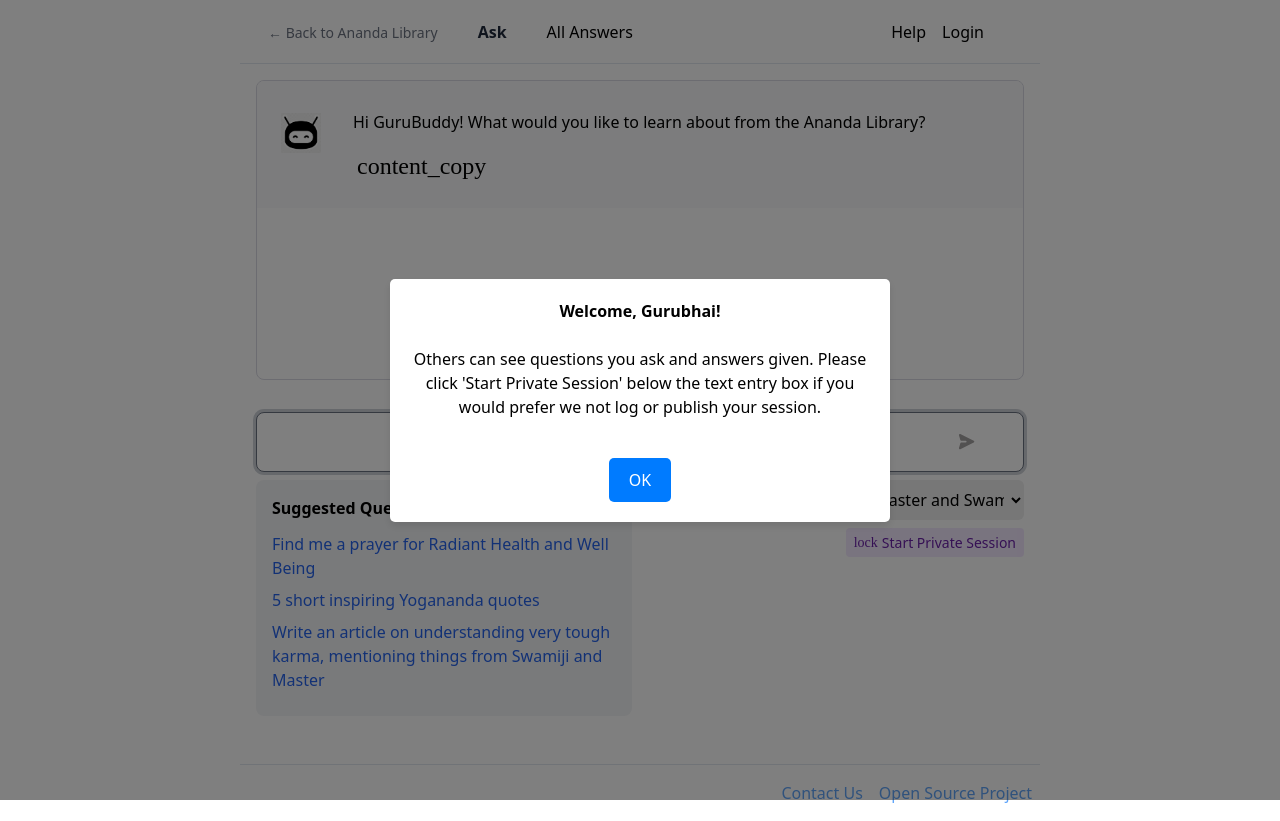
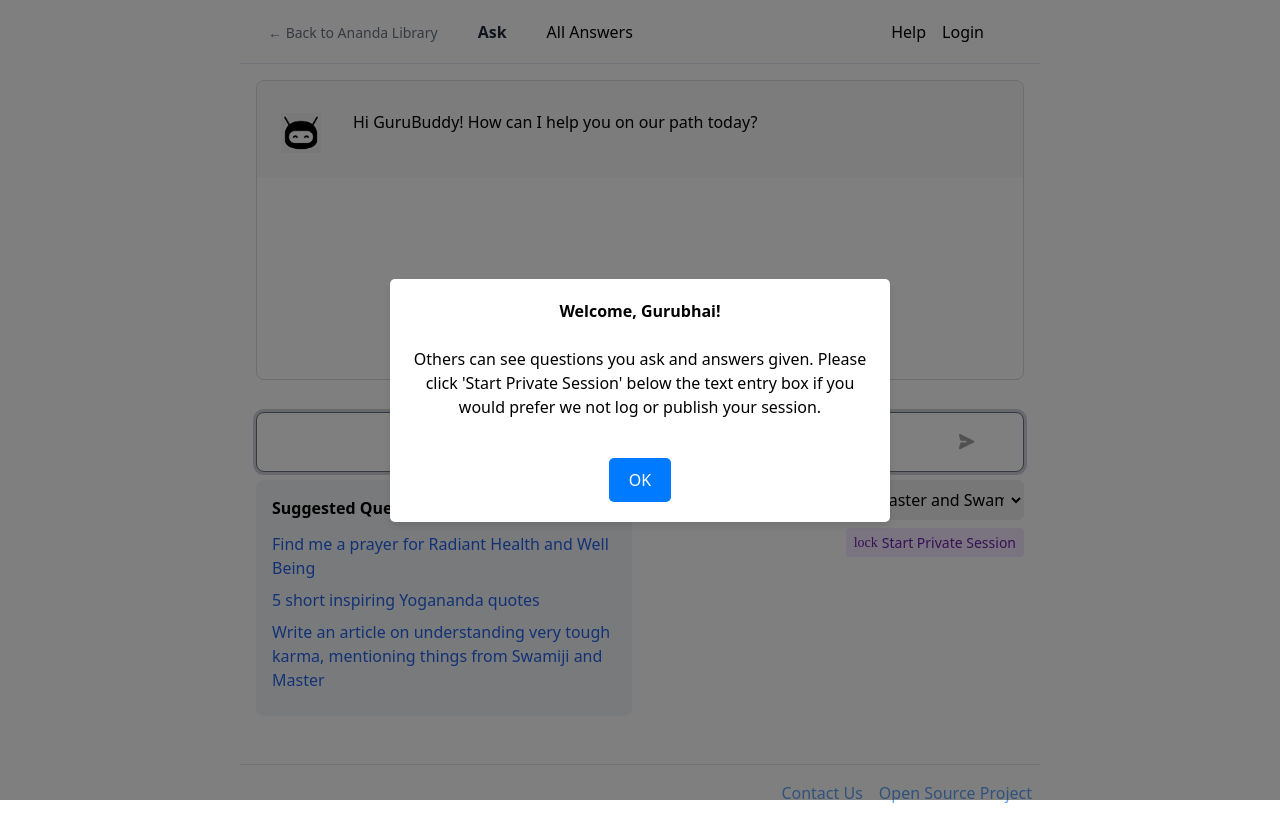
Before and after one commit to mayooear/gpt4-pdf-chatbot-langchain, a Next.js app: page / in a window 1280 px wide. Built offline with nearby package versions, Linux system fonts and the light colour scheme.

Commit message:
Fix copy button showing up too often and change. Welcome message.

```diff
--- a/hooks/useChat.ts
+++ b/hooks/useChat.ts
@@ -15,7 +15,7 @@ export const useChat = (collection: string, history: [string, string][], private
   }>({
     messages: [
       {
-        message: 'Hi GuruBuddy! What would you like to learn about from the Ananda Library?',
+        message: 'Hi GuruBuddy! How can I help you on our path today?',
         type: 'apiMessage',
       },
     ],
--- a/pages/index.tsx
+++ b/pages/index.tsx
@@ -299,7 +299,9 @@ export default function Home() {
                           </div>
                           {/* Action icons container */}
                           <div className="mt-4 flex gap-2">
-                            <CopyButton markdown={message.message} answerId={message.docId ?? ''} />
+                            {message.type === 'apiMessage' && message.docId && (
+                              <CopyButton markdown={message.message} answerId={message.docId ?? ''} />
+                            )}
                             {!privateSession && message.type === 'apiMessage' && message.docId && (
                               <>
                                 <button
```
